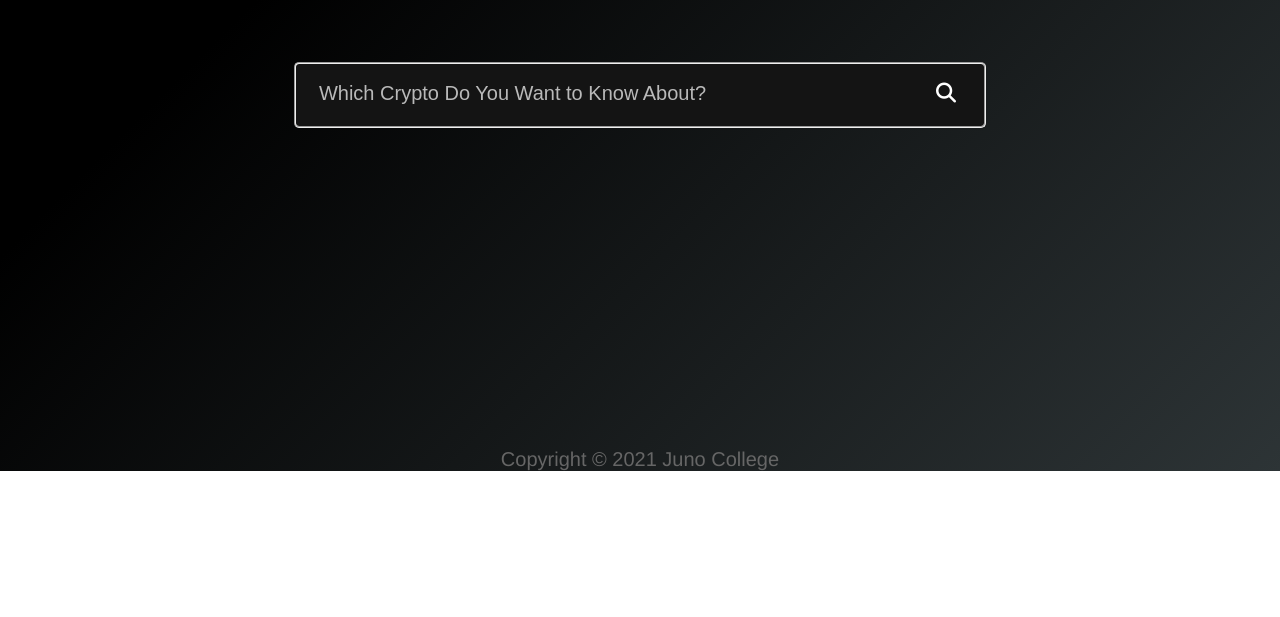
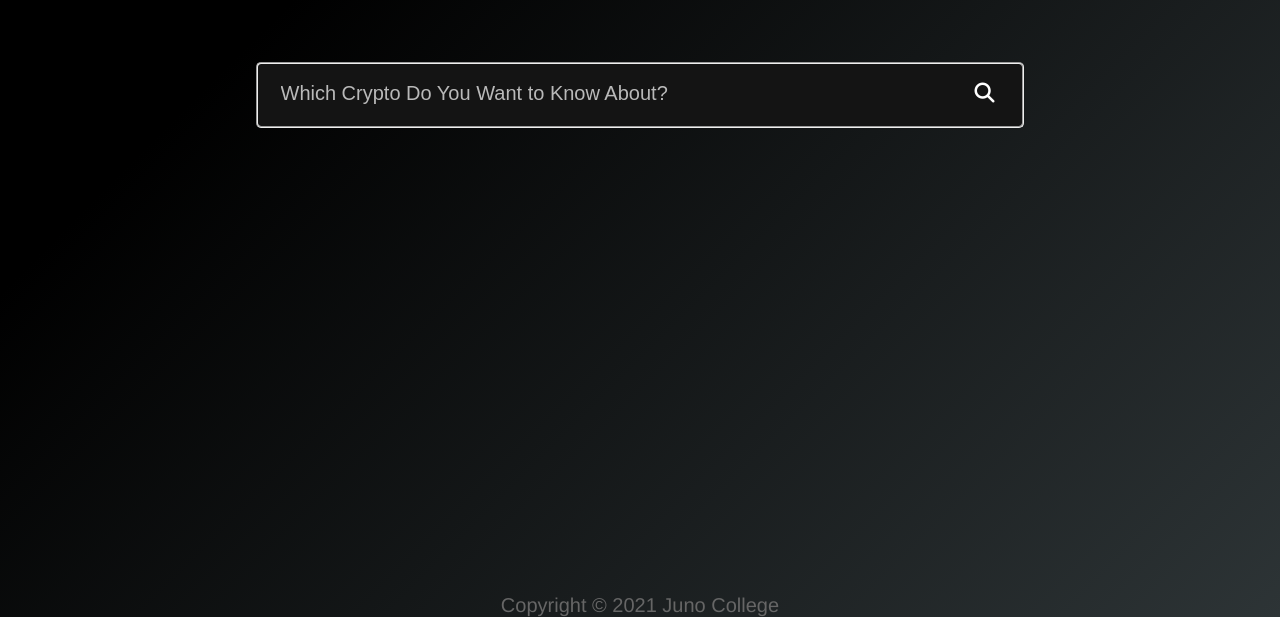
Before and after one commit to andrew-ashwin-project2/crypto, a plain HTML site: page index.html in a window 1280 px wide. Shown: the part 270-887 px from the top of the page. Before the commit the page ends 800 px from the top, so only its background shows below. Drawn offline with Linux system fonts and the light colour scheme; no server answers.

Commit message:
main merge didn't work

```diff
--- a/styles/sass/_main.scss
+++ b/styles/sass/_main.scss
@@ -71,7 +71,7 @@ fieldset {
     background: #141414;
     border-radius: 5px;
     overflow: auto;
-    // position: absolute;
+    position: absolute;
 }
 
 
@@ -168,7 +168,7 @@ button:active {
         "gItem0 gItem2 gItem2 gItem3"
         "gItem7 gItem4 gItem5 gItem6";
 
-    // height: 100%;
+    height: 44vh;
     width: 70%;
     margin: 200px auto 5rem;
     gap: 1rem;
```
Also changed, not shown: styles/style.css.
